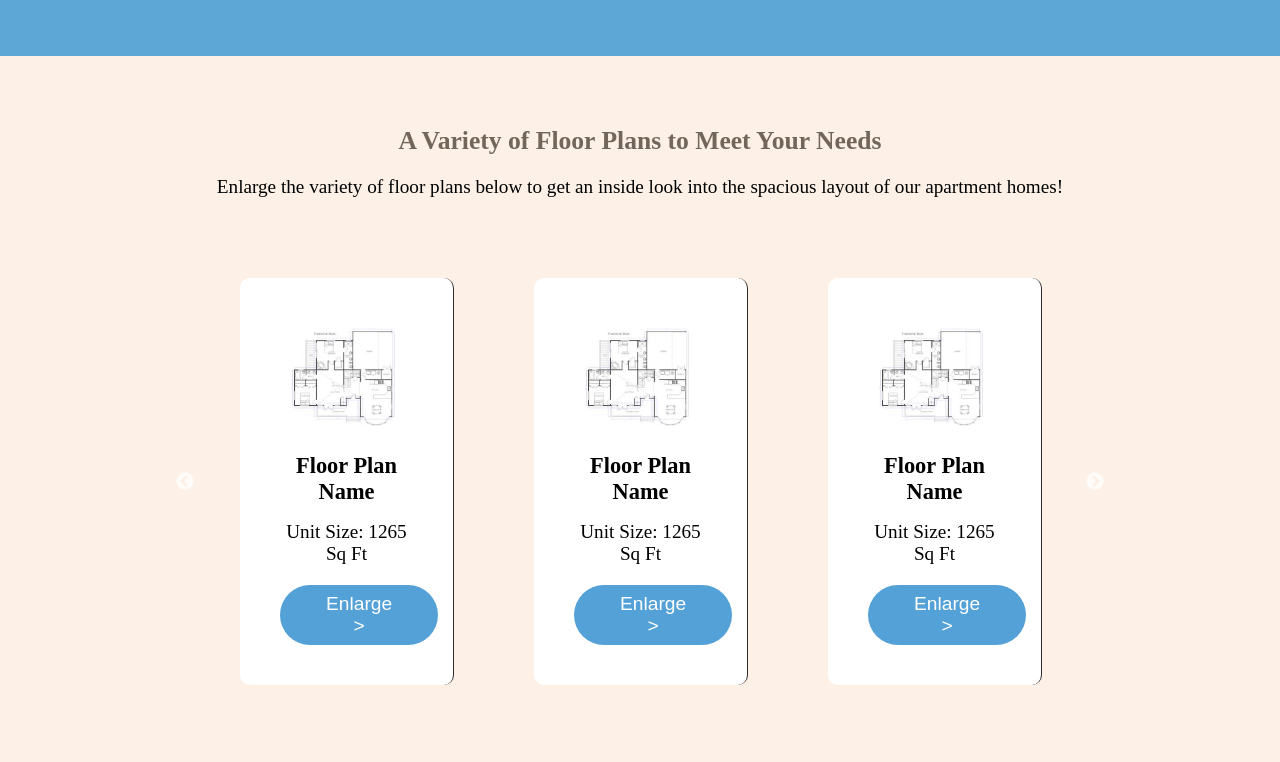
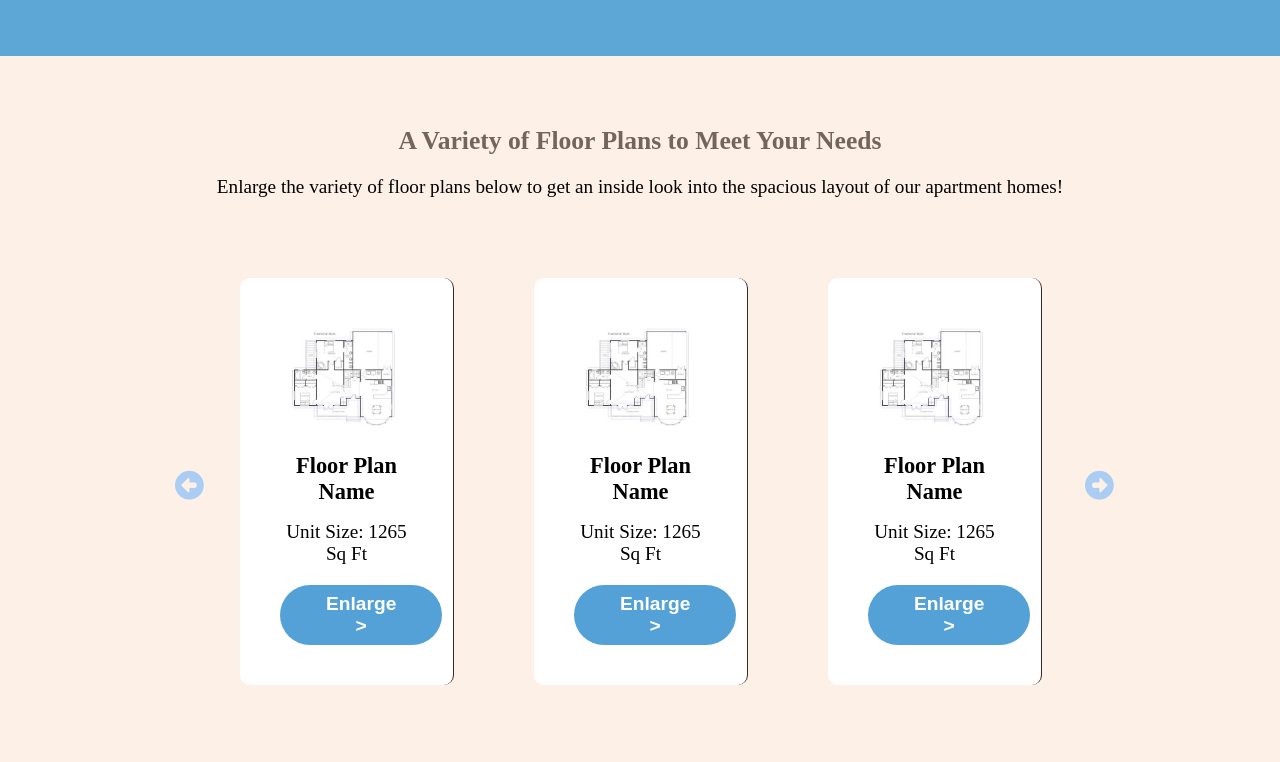
Before and after one commit to Quantronghiep/TaskA-123doc-SCSS, a plain HTML site: page index.html in a window 1280 px wide. Shown: the part 2025-2787 px from the top of the page. Drawn offline with nearby package versions, Linux system fonts and the light colour scheme.

Commit message:
second commit

```diff
--- a/assets/css/style.scss
+++ b/assets/css/style.scss
@@ -107,7 +107,7 @@
 
                 .border-linear {
                     height: 20px;
-                    background-image: linear-gradient(90deg, rgb(129, 129, 214), rgb(107, 170, 107));
+                    background-image: linear-gradient(90deg, #81bde2, #cbe48b);
                 }
 
                 .form-title {
@@ -294,6 +294,26 @@
                 display: flex;
                 justify-content: space-between;
                 margin : 40px 200px;
+                .slick-prev:before {
+                    font-family: "Font Awesome 5 Free";
+                    content: "\f359";
+                    display: inline-block;
+                    // padding-right: 3px;
+                    vertical-align: middle;
+                    font-weight: 900;
+                    font-size: 1.8rem;
+                    color: rgb(146, 193, 247);
+                }
+                .slick-next:before {
+                    font-family: "Font Awesome 5 Free";
+                    content: "\f35a";
+                    display: inline-block;
+                    // padding-right: 3px;
+                    vertical-align: middle;
+                    font-weight: 900;
+                    font-size: 1.8rem;
+                    color: rgb(146, 193, 247);
+                }
 
                 .list-item {
                     border-right: 1px solid rgb(49, 42, 42);
@@ -326,6 +346,7 @@
                         padding: 8px 46px;
                         border: 0px solid;
                         font-size: 1.2rem;
+                        font-weight: 600;
                     }
                     .btn-product:hover {
                         cursor: pointer;
@@ -381,6 +402,7 @@
                     font-size: 1.2rem;
                     padding: 8px 32px;
                     margin-bottom: 20px;
+                    font-weight: 600;
                 }
 
                 .contact-item {
```
Also changed, not shown: assets/css/style.css, 1 other file.
